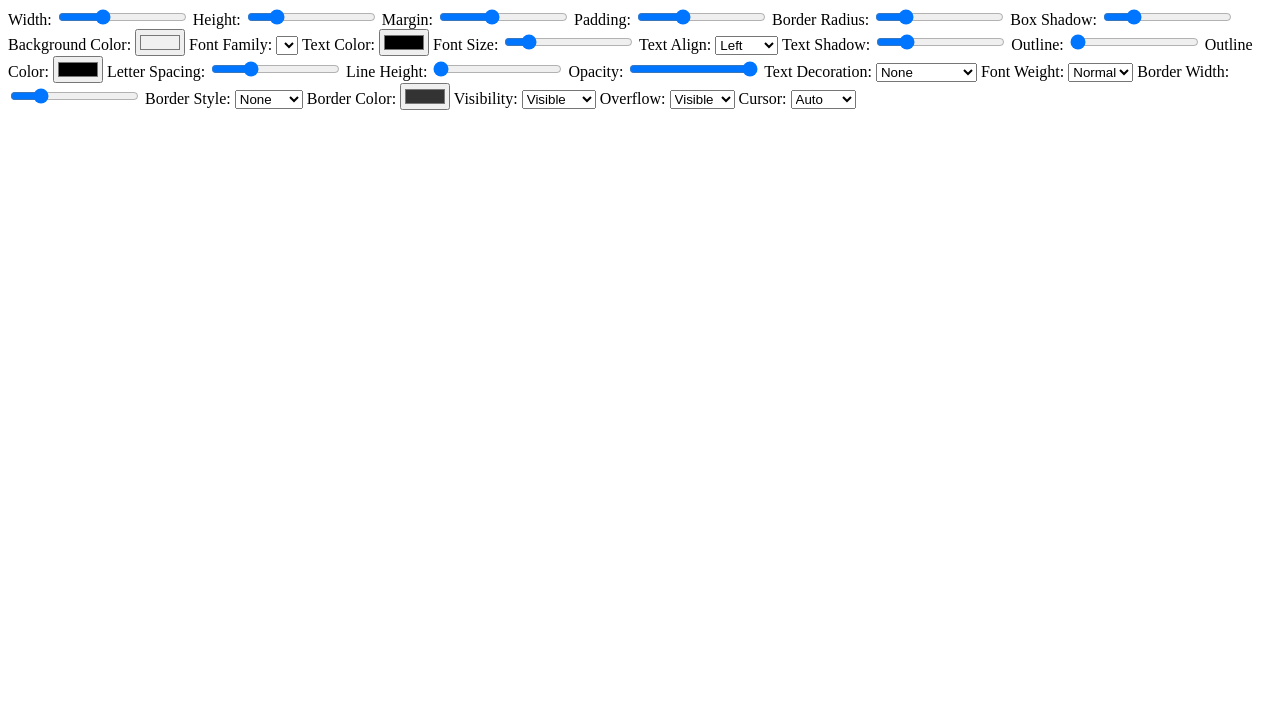
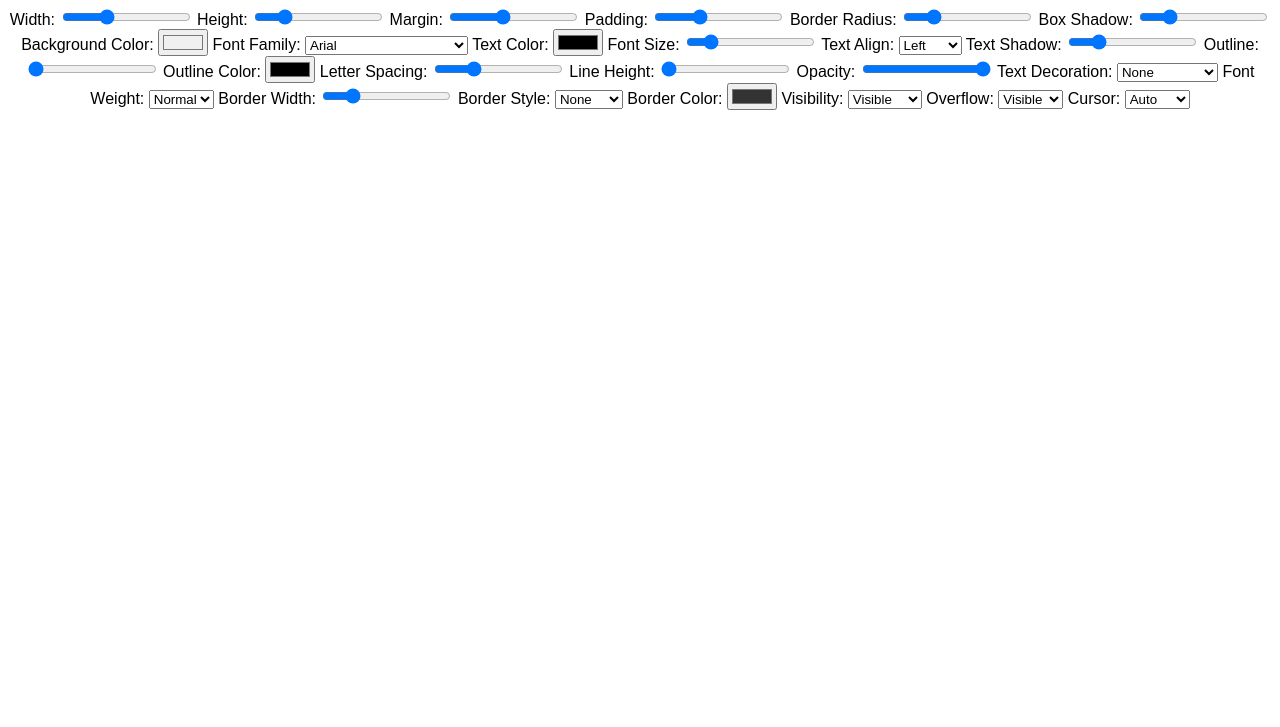
Before and after one commit to linobollansee/css-property-adjuster, a plain HTML site: page index.html in a window 1280 px wide. Shown: the part 73-800 px from the top of the page. Drawn offline with Linux system fonts and the light colour scheme.

Commit message:
Link style.css, script.js, in index.html

```diff
--- a/index.html
+++ b/index.html
@@ -1,11 +1,15 @@
 <!DOCTYPE html>
 <html lang="en">
+
 <head>
     <meta charset="UTF-8">
     <meta http-equiv="X-UA-Compatible" content="IE=edge">
     <meta name="viewport" content="width=device-width, initial-scale=1.0">
+    <!-- Link to the external CSS file -->
+    <link rel="stylesheet" href="assets/css/style.css">
     <title>CSS Property Adjuster</title>
 </head>
+
 <body>
     <!-- Main content of the page -->
     <h1>CSS Property Adjuster</h1>
@@ -147,6 +151,7 @@
             <option value="text">Text</option>
         </select>
     </div>
+    <script src="assets/js/script.js"></script>
+</body>
 
-</body>
 </html>
```
